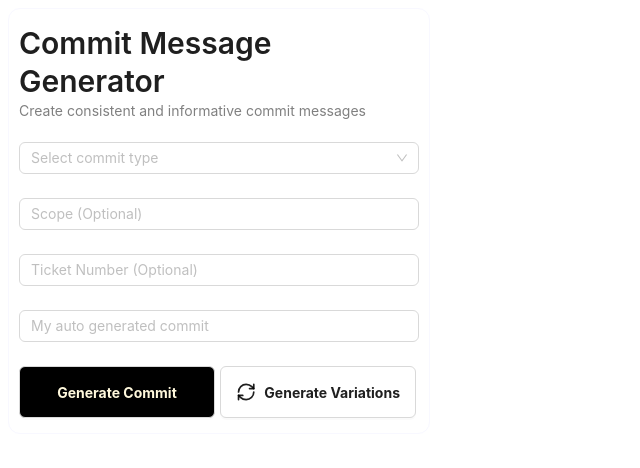
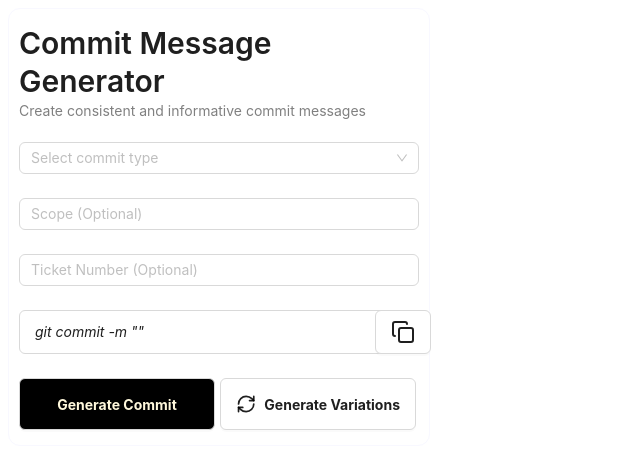
Before and after one commit to radhika757/commit-message-generator, a React (Vite) app in the folder FE/: page / in a window 1280 px wide. Shown: the top 468 px of the page, without its empty margins (0-640 px from the left). Built offline with nearby package versions, Linux system fonts and the light colour scheme.

Commit message:
CMG-03-Added-Post-For-Sending-Type

```diff
--- a/FE/package.json
+++ b/FE/package.json
@@ -12,6 +12,7 @@
   "dependencies": {
     "@google/generative-ai": "^0.21.0",
     "antd": "^5.21.6",
+    "axios": "^1.7.7",
     "lucide-react": "^0.454.0",
     "react": "^18.3.1",
     "react-dom": "^18.3.1"
--- a/FE/src/App.css
+++ b/FE/src/App.css
@@ -50,3 +50,15 @@
   border: none;
   text-decoration: underline;
 }
+
+.generated-commit-box {
+  position: absolute;
+  padding: 10px 15px;
+  font-style: italic;
+}
+
+.copy-button {
+  height: 44px;
+  position: relative;
+  left: 89%;
+}
--- a/FE/src/App.tsx
+++ b/FE/src/App.tsx
@@ -3,7 +3,8 @@ import "./App.css";
 
 import { Button, Form, Input, Select, Tabs, Typography } from "antd";
 import { Option } from "antd/es/mentions";
-import { RefreshCw } from "lucide-react";
+import { Copy, RefreshCw } from "lucide-react";
+import axios from "axios";
 
 const { Title, Text } = Typography;
 import type { TabsProps } from "antd";
@@ -27,8 +28,25 @@ const items: TabsProps["items"] = [
 ];
 
 function App() {
+  const [selectedType, setSelectedType] = useState(null);
   const [generatedMessage, setGeneratedMessage] = useState(false);
 
+  const handleTypeSelect = (value) => {
+    setSelectedType(value);
+  };
+
+  const handleGenerateCommit = async () => {
+    try {
+      const response = await axios.post("http://localhost:8000/generate-response", {
+        selectedType
+      });
+      console.log(response);
+
+    } catch (err) {
+      console.log(err);
+    }
+
+  }
   const onChange = (key: string) => {
     console.log(key);
   };
@@ -47,7 +65,7 @@ function App() {
       <Form.Item>
         <Select
           placeholder="Select commit type"
-          // onChange={handleChange}
+          onChange={handleTypeSelect}
           style={{ width: 400 }}
         >
           <Option value="Feature">Feature</Option>
@@ -74,18 +92,24 @@ function App() {
 
       <Form.Item>
         {!generatedMessage ? (
-          <Input
-            type="text"
-            name="generatedMessage"
-            placeholder="My auto generated commit"
-          />
+          <>
+            <Input
+              type="text"
+              name="generatedMessage"
+              placeholder="My auto generated commit"
+              className="generated-commit-box"
+              value={`git commit -m ""`}
+            />
+            <Button className="copy-button" onClick={() => { }}><Copy /></Button>
+          </>
+
         ) : (
           <Tabs defaultActiveKey="1" items={items} onChange={onChange} />
         )}
       </Form.Item>
 
       <div className="buttons">
-        <Button className="generate-button">Generate Commit</Button>
+        <Button className="generate-button" onClick={() => handleGenerateCommit()}>Generate Commit</Button>
         <Button className="variations-button">
           <RefreshCw />
           Generate Variations
```
Also changed, not shown: 1 other file (tests, documents, lock files or other folders).
